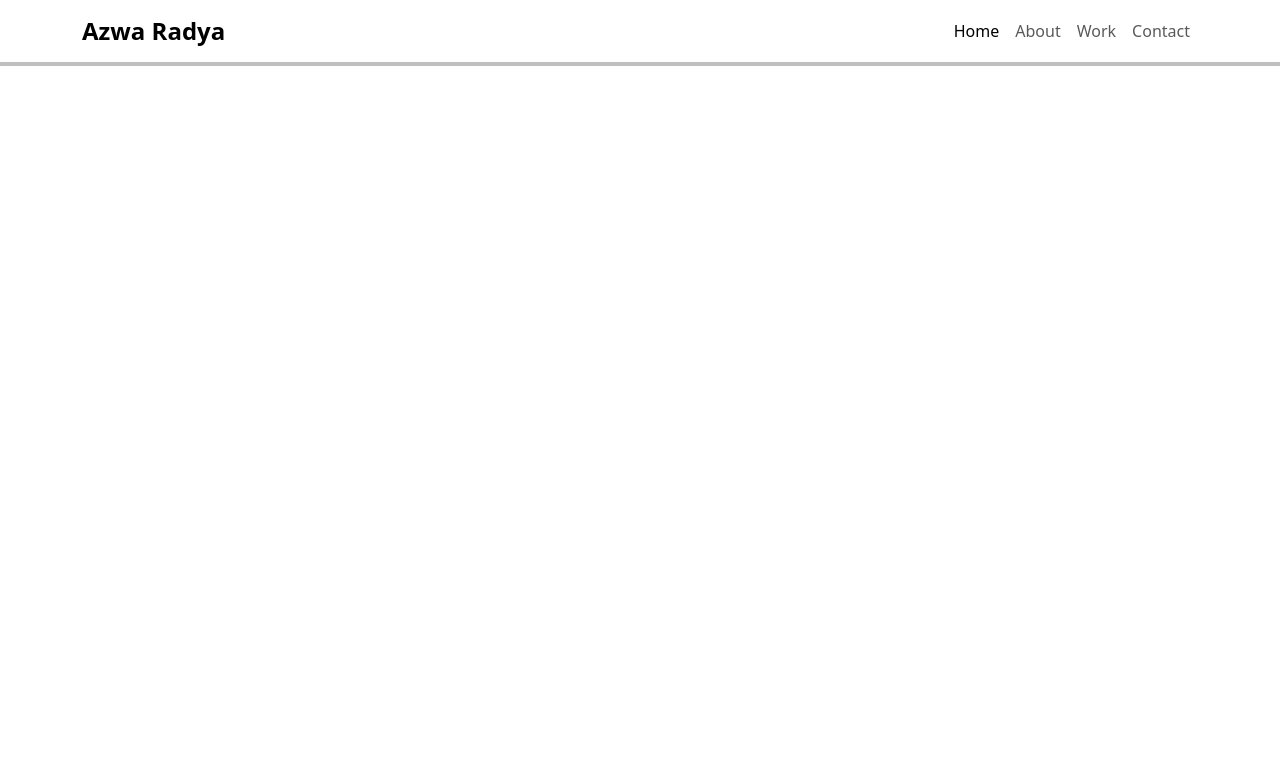
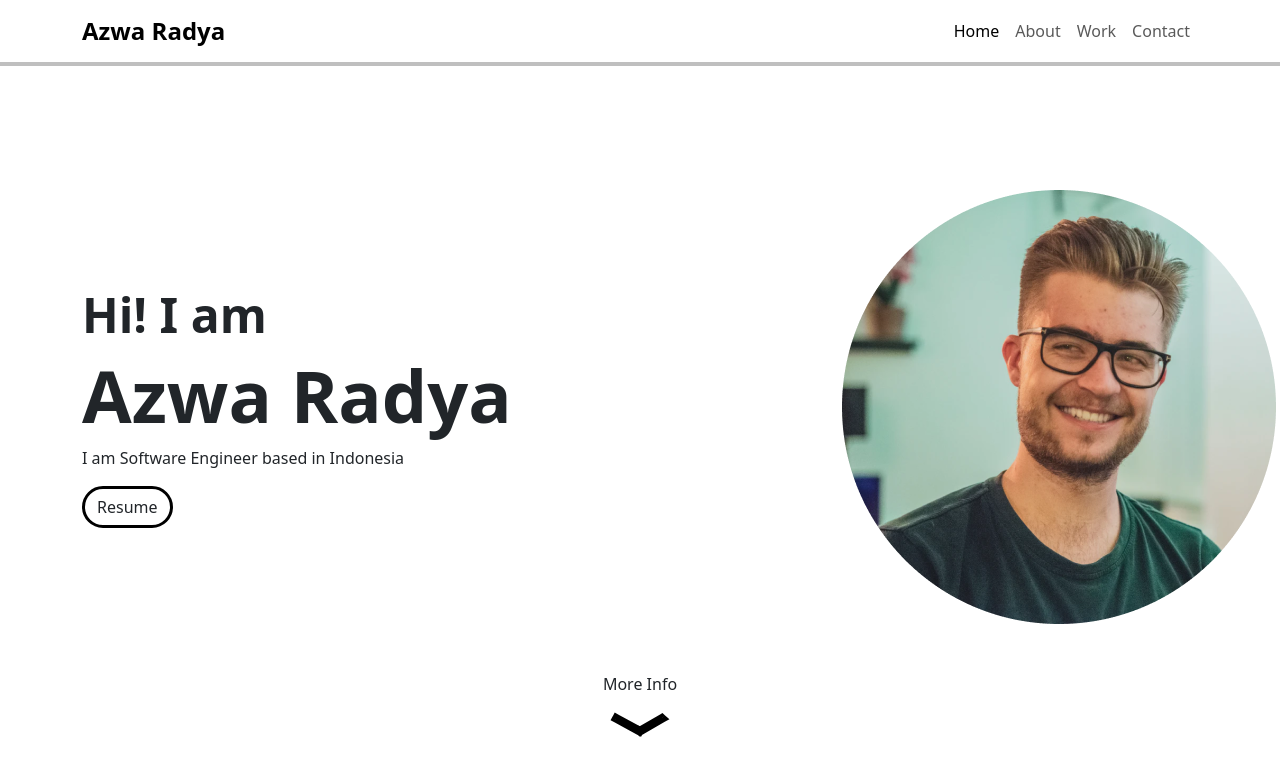
Before and after one commit to piqxxu/Portofolio, a plain HTML site: page index.html in a window 1280 px wide. Drawn offline with nearby package versions, Linux system fonts and the light colour scheme.

Commit message:
add home

```diff
--- a/index.html
+++ b/index.html
@@ -32,7 +32,23 @@
           </div>
         </div>
       </nav>
-
+      <section id="home" class="home container">
+         <div class="row d-flex align-items-center">
+            <div class="col-8">
+               <h3 class="fw-semibold">Hi! I am</h3>
+               <h1 class="fw-bold">Azwa Radya</h1>
+               <p>I am Software Engineer based in Indonesia</p>
+               <a class="btn" href="images/potrait.png" download="">Resume</a>
+            </div>
+               <div class="col-4">
+                  <img class= "portrait" src="images/potrait.png" alt="Portrait">
+               </div>
+         </div>
+         <div class="arrow d-flex align-items-center flex-column mt-5">
+            <a class="text-decoration-none text-dark" href="#about">More Info</a>
+            <img id="arrow" class="mt-2" src="images/arrow.svg" alt="Arrow">
+         </div>
+      </section>
     <script src="https://cdn.jsdelivr.net/npm/@popperjs/core@2.11.8/dist/umd/popper.min.js" integrity="sha384-I7E8VVD/ismYTF4hNIPjVp/Zjvgyol6VFvRkX/vR+Vc4jQkC+hVqc2pM8ODewa9r" crossorigin="anonymous"></script>
     <script src="https://cdn.jsdelivr.net/npm/bootstrap@5.3.1/dist/js/bootstrap.min.js" integrity="sha384-Rx+T1VzGupg4BHQYs2gCW9It+akI2MM/mndMCy36UVfodzcJcF0GGLxZIzObiEfa" crossorigin="anonymous"></script>
     <script src="https://code.jquery.com/jquery-3.7.0.min.js" integrity="sha256-2Pmvv0kuTBOenSvLm6bvfBSSHrUJ+3A7x6P5Ebd07/g=" crossorigin="anonymous"></script>
--- a/style.css
+++ b/style.css
@@ -1,5 +1,47 @@
+section {
+    padding-top: 128px;
+}
+
+.btn {
+    border: 3px solid black;
+    border-radius: 24px;
+}
+
+.btn:hover {
+    border: 3px solid black;
+    color: white;
+    background-color: black;
+}
 
 .navbar {
     background-color: white;
     box-shadow: 0 0 0 4px rgba(0, 0, 0, 0.25);
 }
+
+.home h1 {
+    font-size: 72px;
+}
+
+.home h3 {
+    font-size: 48px;
+}
+
+.home .arrow img {
+    width: 60px;
+}
+
+#arrow {
+    animation: 2s upDown infinite;
+}
+
+@keyframes upDown {
+    0% {
+        transform: translateY(0);
+    }
+    50% {
+        transform: translateY(8px);
+    }
+    100% {
+        transform: translateY(0);
+    }
+}
```
